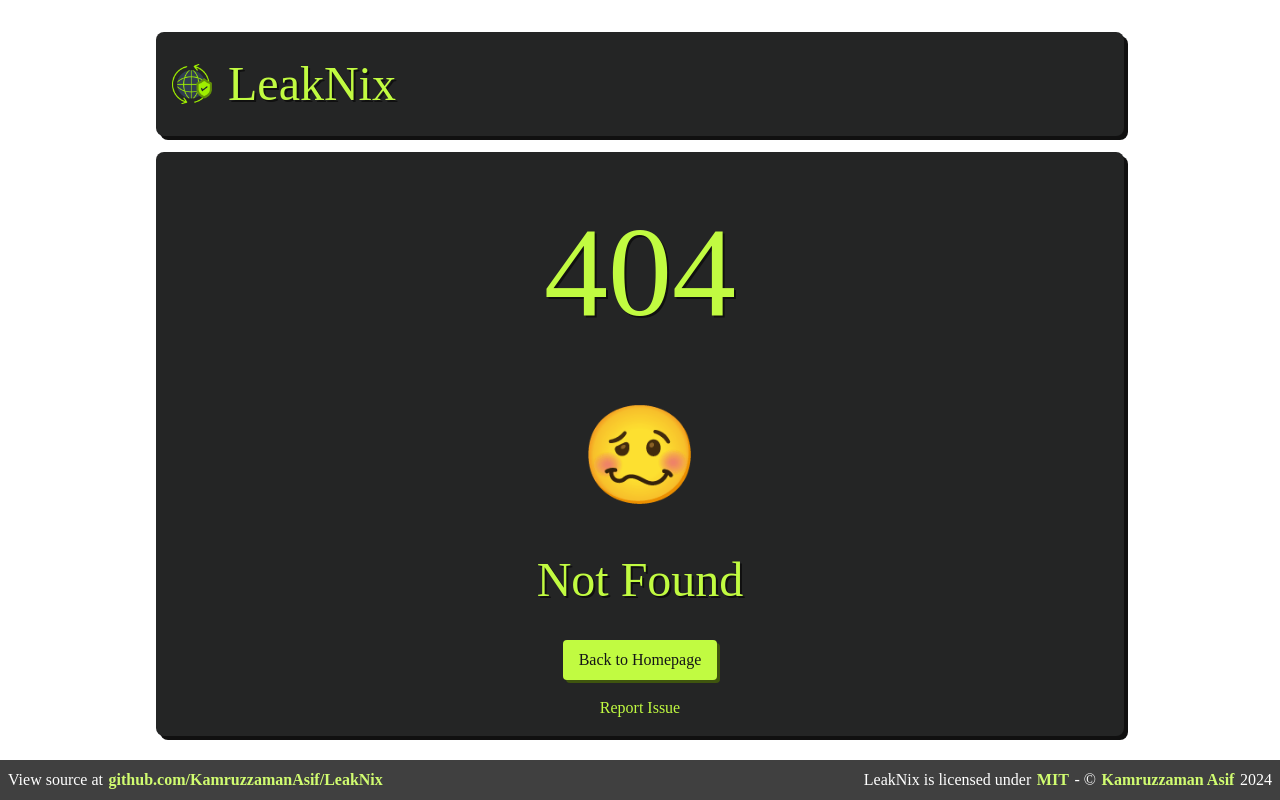
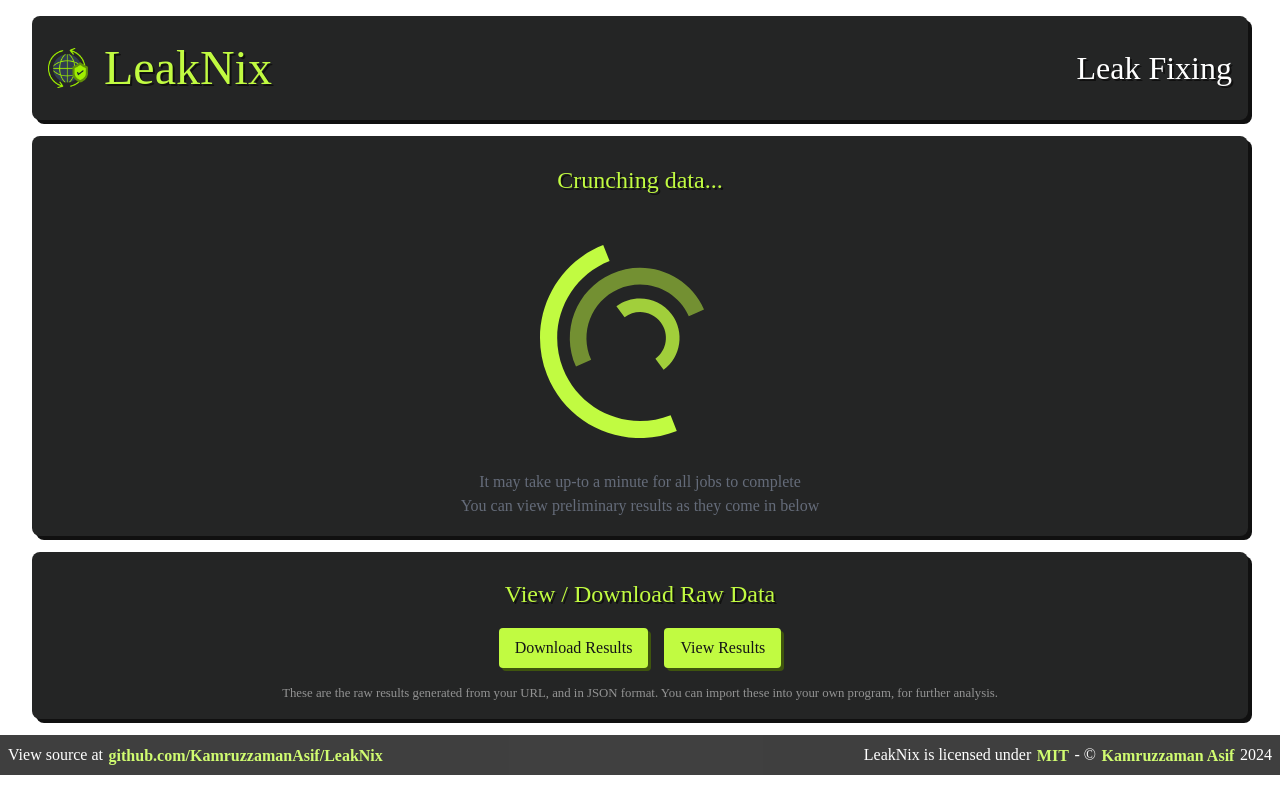
Before and after one commit to KamruzzamanAsif/LeakNix, a React (Vite) app in the folder client/: page /fix/results in a window 1280 px wide. Before the commit this address had no page. Built offline with nearby package versions, Linux system fonts and the light colour scheme; what ag-grid-community would draw is missing.

Commit message:
adding fix result page

```diff
--- a/client/src/App.tsx
+++ b/client/src/App.tsx
@@ -6,6 +6,7 @@
 import NotFound from '../src/views/NotFound.tsx';
 
 import FixHome from '../src/views/FixHome.tsx';
+import FixResults from '../src/views/FixResults.tsx';
 
 import ErrorBoundary from '../src/components/boundaries/PageError.tsx';
 import GlobalStyles from './styles/globals.tsx';
@@ -25,9 +26,10 @@
       <Routes>
         <Route path="/" element={<Layout />}>
           <Route index element={<Home />} />
-          <Route path="home" element={<Home />} />
+          <Route path="check" element={<Home />} />
           <Route path="/check/:urlToScan" element={<Results />} />
           <Route path="/fix" element={<FixHome />} />
+          <Route path="/fix/results" element={<FixResults />} />
           <Route path="*" element={<NotFound />} />
         </Route>
         <Route path='/about' element={<About />} />
--- a/client/src/views/FixHome.tsx
+++ b/client/src/views/FixHome.tsx
@@ -1,6 +1,6 @@
 import styled from '@emotion/styled';
 import { useState, useEffect } from 'react';
-import { Link, useNavigate, useLocation } from 'react-router-dom';
+import { Link, useNavigate } from 'react-router-dom';
 
 import Heading from '../components/Form/Heading';
 import Button from '../components/Form/Button';
@@ -131,6 +131,7 @@
   const [uploadProgress, setUploadProgress] = useState<number>(0);
   const [uploadCompleted, setUploadCompleted] = useState<boolean>(false);
   const [fileError, setFileError] = useState<string | null>(null);
+  const navigate = useNavigate();
 
   const handleFileChange = (event: React.ChangeEvent<HTMLInputElement>) => {
     const file = event.target.files?.[0] || null;
@@ -192,7 +193,9 @@
     });
 };
 
-
+  const handleFixButtonClick = () => {
+    navigate(`/fix/results`);
+  }
 
   useEffect(() => {
     // Placeholder for potential redirection logic
@@ -252,6 +255,7 @@
           size="large"
           styles="width: calc(100% - 1rem);"
           disabled={!uploadCompleted}
+          onClick={handleFixButtonClick}
         >
           Fix Leaks!
         </Button>
--- /dev/null
+++ b/client/src/views/FixResults.tsx
@@ -0,0 +1,68 @@
+import { useState, useEffect } from 'react';
+import styled from '@emotion/styled';
+import { ToastContainer } from 'react-toastify';
+
+import colors from '../styles/colors';
+import Heading from '../components/Form/Heading';
+import Footer from '../components/misc/Footer';
+import Nav from '../components/Form/Nav';
+
+import Loader from '../components/misc/Loader';
+import ViewRaw from '../components/misc/ViewRaw';
+
+
+
+const ResultsOuter = styled.div`
+  display: flex;
+  flex-direction: column;
+  .masonry-grid {
+    display: flGridCard.propTypes.propTypes.propTypes.propTypes.propTypes
+    width: auto;
+  }
+  .masonry-grid-col section { margin: 1rem 0.5rem; }
+`;
+
+
+
+
+
+const FixResults = (): JSX.Element => {
+  // const [modalOpen, setModalOpen] = useState(false);
+  const [loading, setLoading] = useState(true);
+  const address = 'https://galaxy.ai/ai-code-fixer';
+
+  useEffect(() => {
+    // eikhane fix api call dibo
+  }, []);
+
+
+  // Get the output json data from the server
+  const [jsonData, setJsonData] = useState<any>(null); // State to store JSON data
+
+
+//************************** End -> <Section: WebSite information Fetching> ***************************//
+
+
+  return (
+    <ResultsOuter>
+
+      <Nav>
+        <Heading color={colors.textColor} size="medium">
+          {'Leak Fixing'}
+        </Heading>
+      </Nav>
+
+
+      {/* <Loader show={loadingJobs.filter((job: LoadingJob) => job.state !== 'loading').length < 10} /> */}
+      {loading && <Loader show={true}/>} {/* Show loader until isOverviewRendered is true */}
+
+
+
+      <ViewRaw jsonData={jsonData} />
+      <Footer />
+      <ToastContainer limit={3} draggablePercent={60} autoClose={2500} theme="dark" position="bottom-right" />
+    </ResultsOuter>
+  );
+}
+
+export default FixResults;
```
